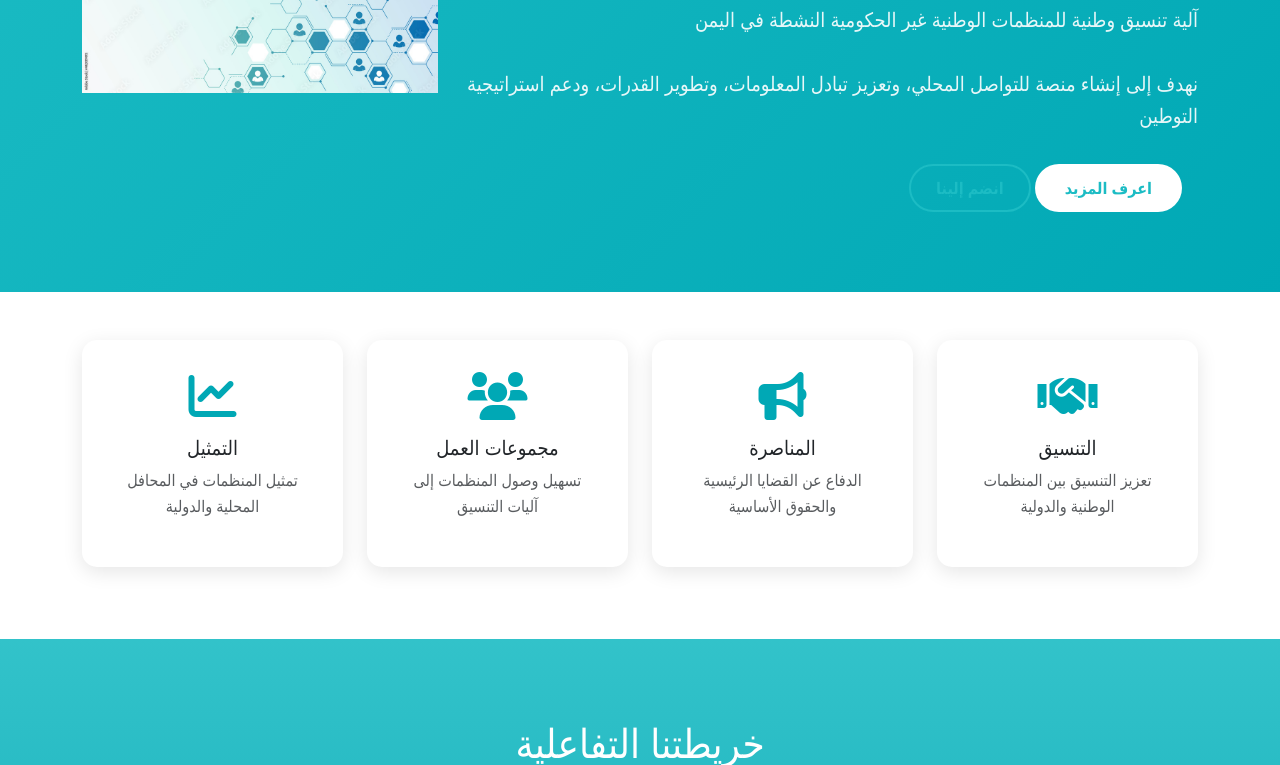
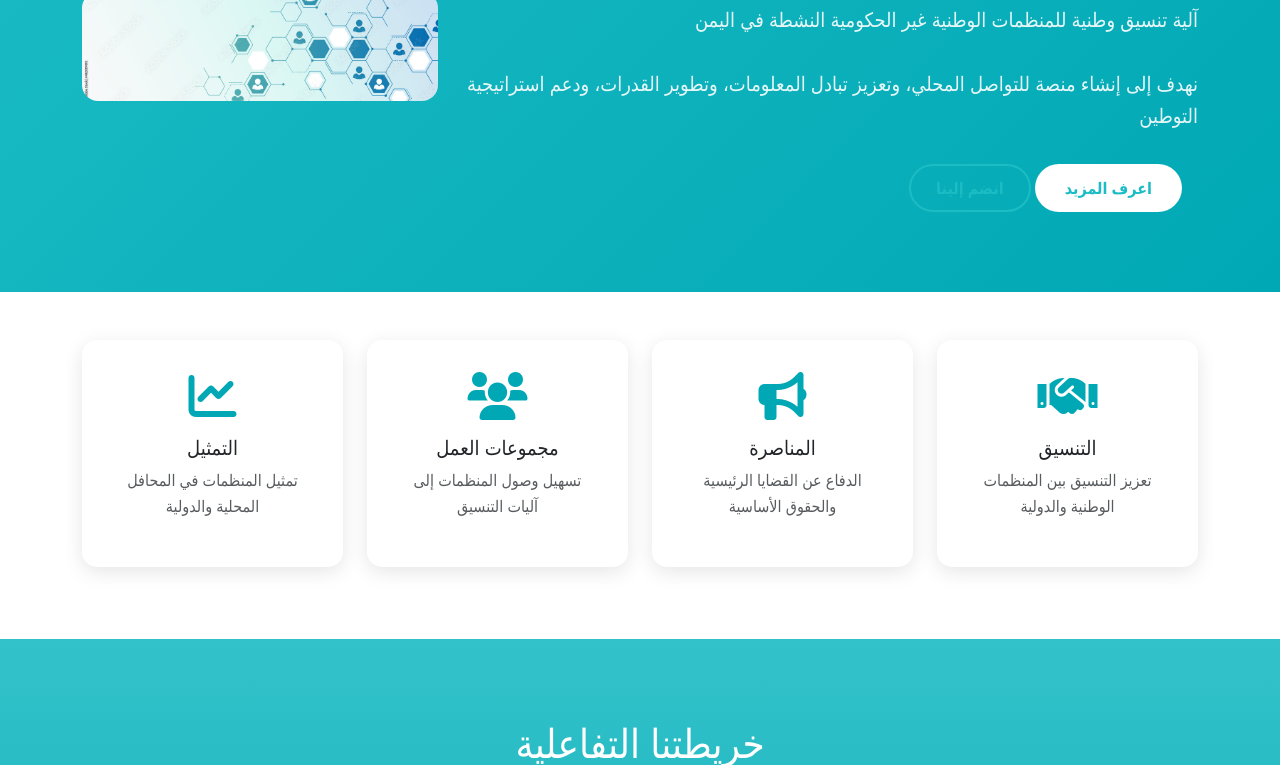
Before and after one commit to Mushtaq02/YemenNGOs, a plain HTML site: page index.html in a window 1280 px wide. Shown: the part 335-1100 px from the top of the page. Drawn offline with nearby package versions, Linux system fonts and the light colour scheme.

Commit message:
Add files via upload

```diff
--- a/index.html
+++ b/index.html
@@ -121,9 +121,9 @@
                         </div>
                     </div>
                 </div>
-                <div class="col-lg-4">
+                <div class="col-lg-4 mt-3">
                     <div class="hero-image fade-in">
-                        <img src="images/pannar.jpg" alt="YNNGOsF" class="img-fluid">
+                        <img src="images/pannar.jpg" alt="YNNGOsF" class="img-fluid rounded-4">
                     </div>
                 </div>
             </div>
```
